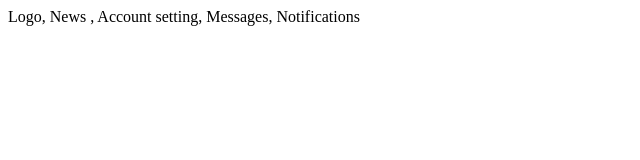
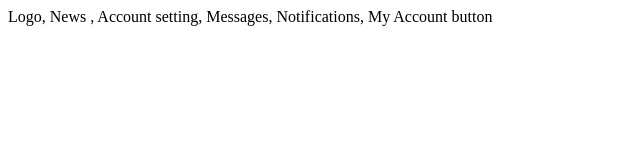
Before and after one commit to kendrick-fontanilla/SecondAct, a plain HTML site: page index.html in a window 1280 px wide. Shown: the whole page, without its empty margins (0-640 px from the left). Drawn offline with Linux system fonts and the light colour scheme.

Commit message:
Added another one in nav

```diff
--- a/index.html
+++ b/index.html
@@ -7,7 +7,7 @@
 </head>
 
 <body>
-    <nav>Logo, News , Account setting, Messages, Notifications</nav>
+    <nav>Logo, News , Account setting, Messages, Notifications,  My Account button</nav>
 
 
 
```
